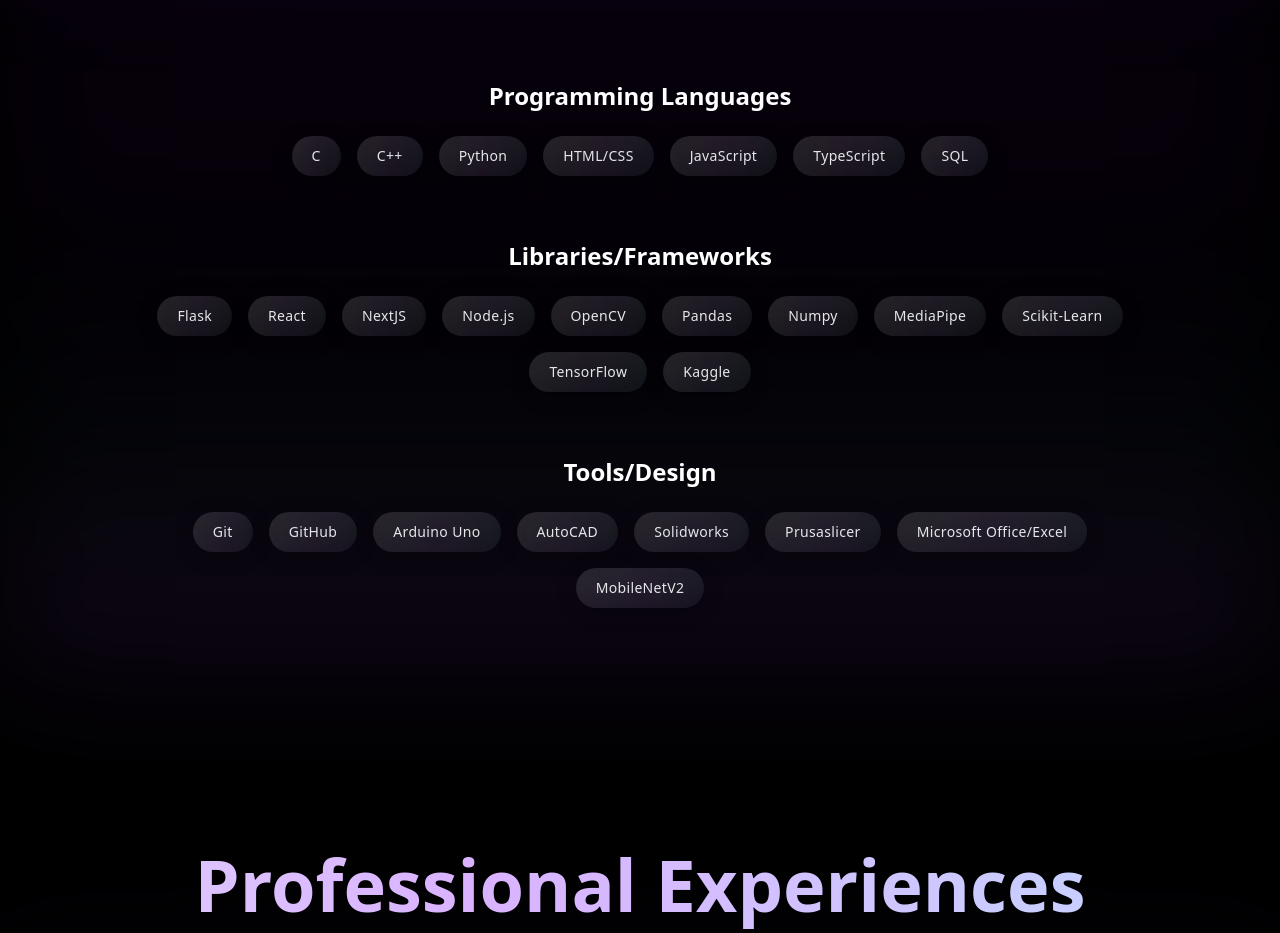
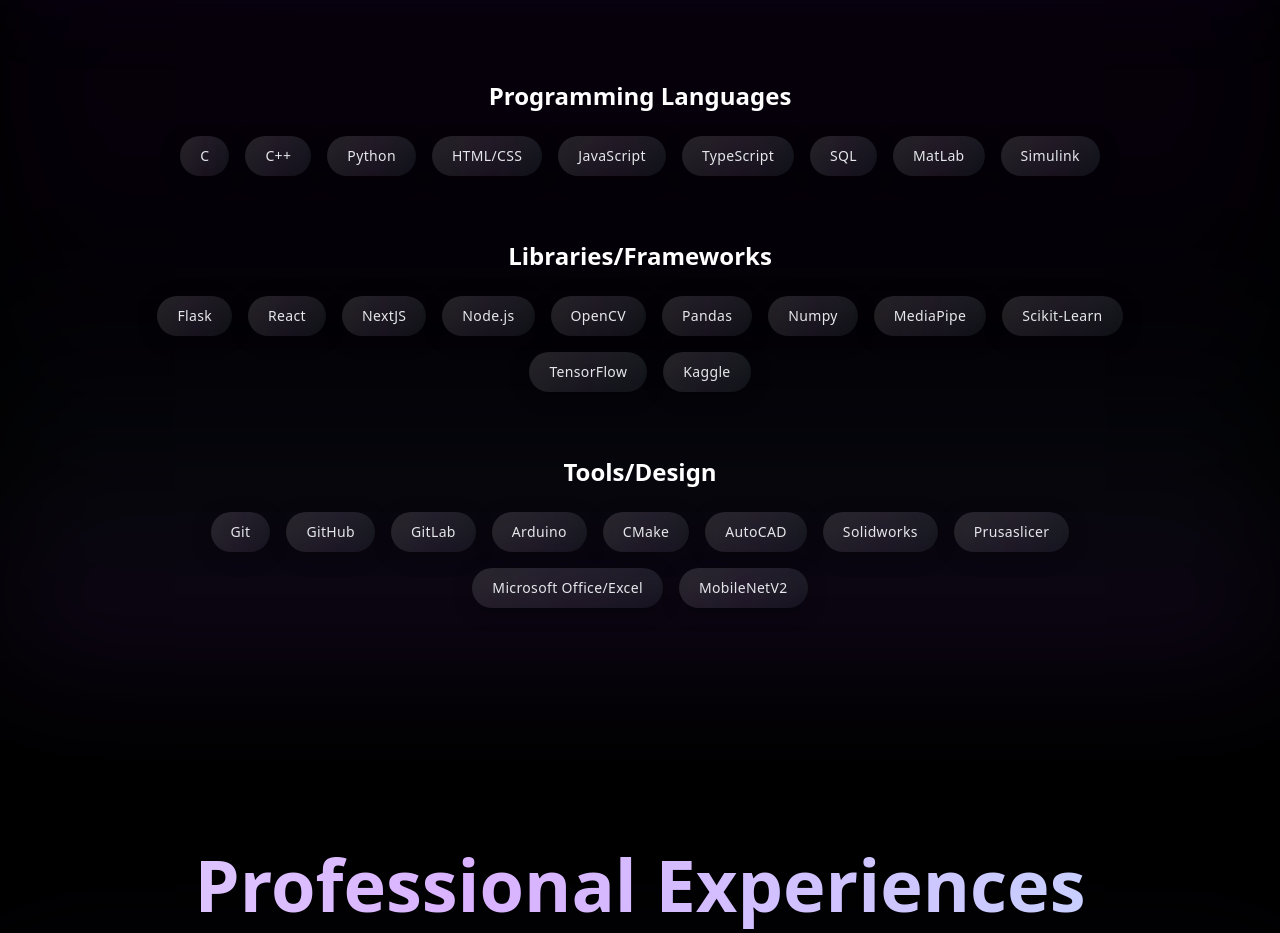
Before and after one commit to senmajur/Personal, a Next.js app: page / in a window 1280 px wide. Shown: the part 1000-1933 px from the top of the page. Built offline with nearby package versions, Linux system fonts and the light colour scheme.

Commit message:
feat(skills): add MatLab, Simulink, GitLab, CMake; update Arduino to Arduino (no Uno suffix)

```diff
--- a/src/components/Skills.tsx
+++ b/src/components/Skills.tsx
@@ -10,7 +10,7 @@
   const skillCategories: Array<{ title: string; items: string[] }> = [
     {
       title: 'Programming Languages',
-      items: ['C', 'C++', 'Python', 'HTML/CSS', 'JavaScript', 'TypeScript', 'SQL']
+      items: ['C', 'C++', 'Python', 'HTML/CSS', 'JavaScript', 'TypeScript', 'SQL', 'MatLab', 'Simulink']
     },
     {
       title: 'Libraries/Frameworks',
@@ -18,7 +18,7 @@
     },
     {
       title: 'Tools/Design',
-      items: ['Git', 'GitHub', 'Arduino Uno', 'AutoCAD', 'Solidworks', 'Prusaslicer', 'Microsoft Office/Excel', 'MobileNetV2']
+      items: ['Git', 'GitHub', 'GitLab', 'Arduino', 'CMake', 'AutoCAD', 'Solidworks', 'Prusaslicer', 'Microsoft Office/Excel', 'MobileNetV2']
     }
   ]
 
```
